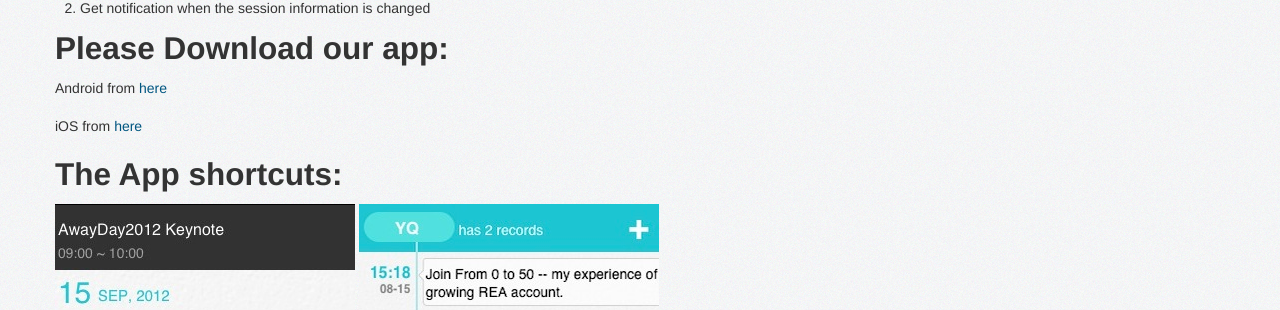
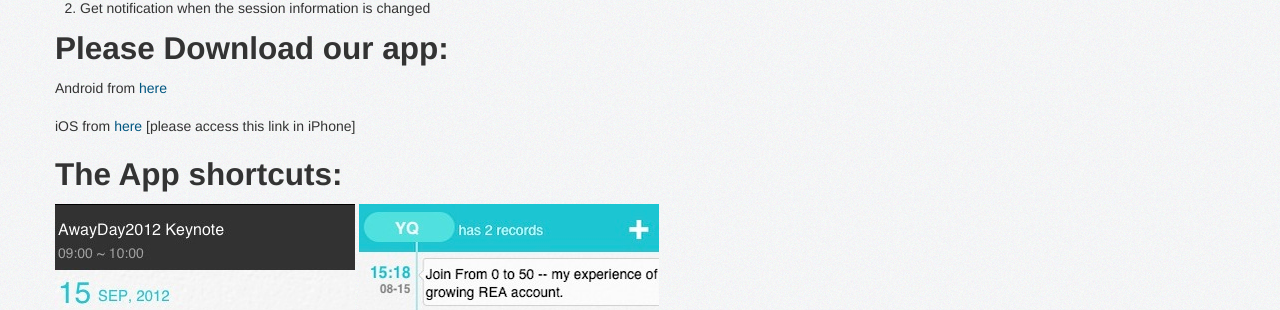
Before and after one commit to zhuao/zhuao.github.com, a Jekyll site: the page built from _posts/2013-08-27-release_awayday_app.md, in a window 1280 px wide. Shown: the part 662-972 px from the top of the page. Built offline with Jekyll 4.4.1, drawn with Linux system fonts in a browser that asks for light colours; nearby versions of some CDN libraries; Markdown is read by kramdown in place of the engine named in the settings.

Commit message:
[zhuao] add desc for iOS download link for awayday app

```diff
--- a/_posts/2013-08-27-release_awayday_app.md
+++ b/_posts/2013-08-27-release_awayday_app.md
@@ -19,7 +19,7 @@ Help all TW guys to know all the awayday conference information, and share the c
 ## Please Download our app:
 Android from [here](http://awayday.thoughtworkers.org/AwayDay-release.apk)
 
-iOS from [here](itms-services://?action=download-manifest&url=http://awayday.thoughtworkers.org/AwayDay2012.plist)
+iOS from [here](itms-services://?action=download-manifest&url=http://awayday.thoughtworkers.org/AwayDay2012.plist) [please access this link in iPhone]
 
 
 ## The App shortcuts:
```
